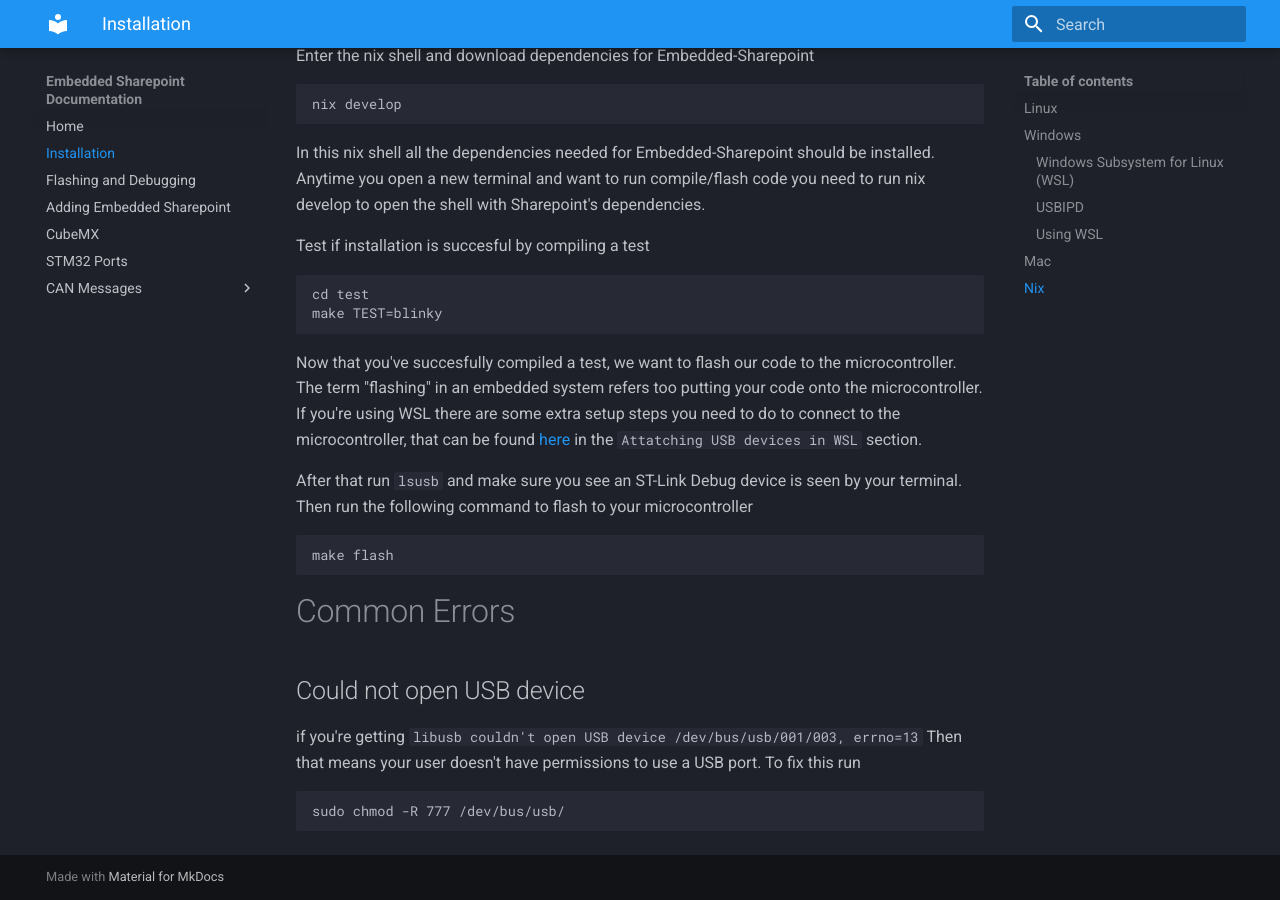
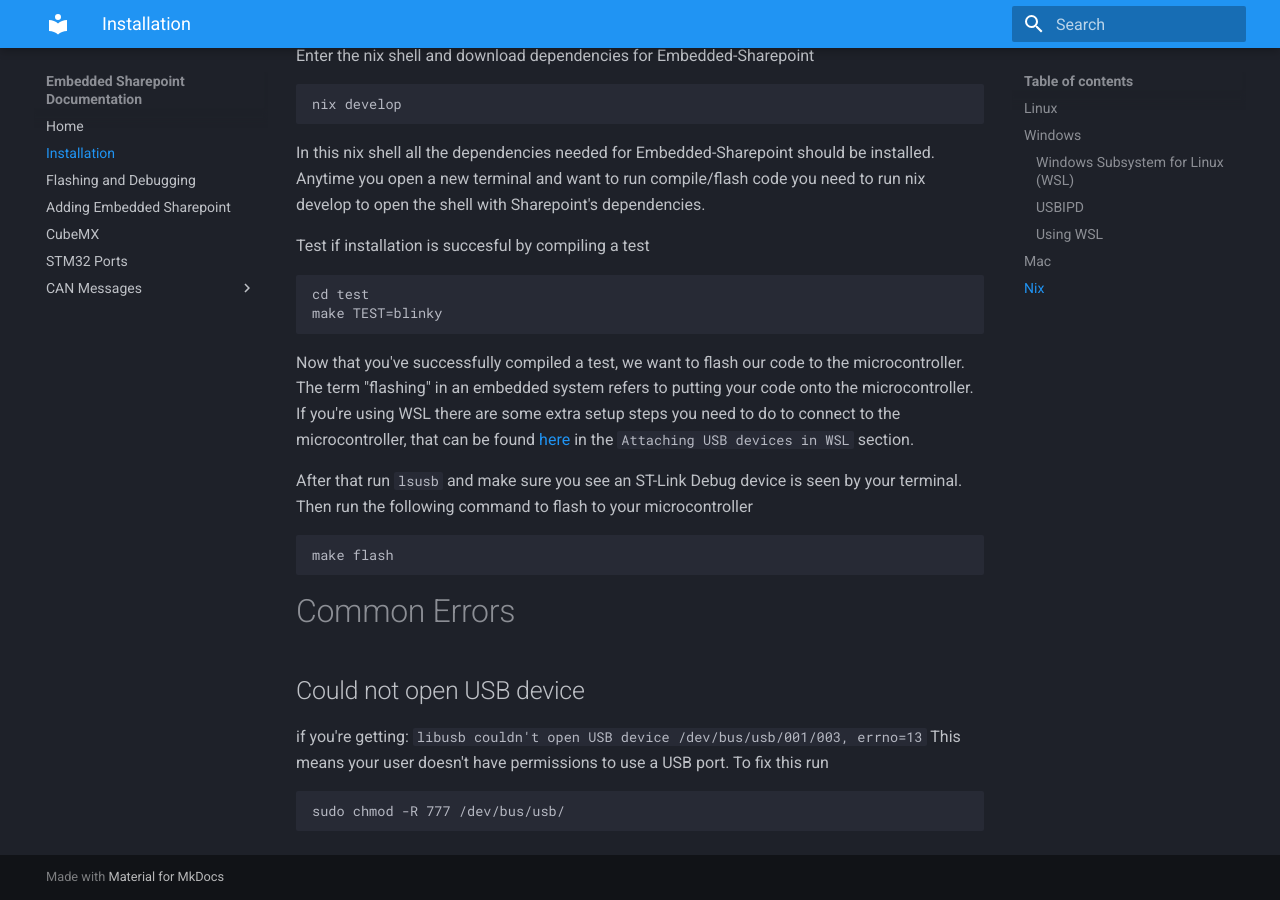
Before and after one commit to lhr-solar/Embedded-Sharepoint, an MkDocs documentation site: the page built from docs/Installation.md, in a window 1280 px wide and 900 px high, scrolled down 1955 px. Built offline with MkDocs 1.6.1 and Material for MkDocs 9.7.7, drawn with Linux system fonts in a browser that asks for light colours.

Commit message:
gemini suggestions

````diff
--- a/docs/Installation.md
+++ b/docs/Installation.md
@@ -73,7 +73,7 @@ Test if installation is succesful by compiling a test
 cd test
 make TEST=blinky
 ```
-Now that you've succesfully compiled a test, we want to flash our code to the microcontroller. The term "flashing" in an embedded system refers too putting your code onto the microcontroller. If you're using WSL there are some extra setup steps you need to do to connect to the microcontroller, that can be found [here](./FlashAndTheBug.md/) in the `Attatching USB devices in WSL` section.
+Now that you've successfully compiled a test, we want to flash our code to the microcontroller. The term "flashing" in an embedded system refers to putting your code onto the microcontroller. If you're using WSL there are some extra setup steps you need to do to connect to the microcontroller, that can be found [here](./FlashAndTheBug.md) in the `Attaching USB devices in WSL` section.
 
 After that run ``lsusb`` and make sure you see an ST-Link Debug device is seen by your terminal. Then run the following command to flash to your microcontroller
 ```sh
@@ -83,9 +83,9 @@ make flash
 # Common Errors
 
 ## Could not open USB device
-if you're getting
+if you're getting:
 ```libusb couldn't open USB device /dev/bus/usb/001/003, errno=13```
-Then that means your user doesn't have permissions to use a USB port.  To fix this run
+This means your user doesn't have permissions to use a USB port.  To fix this run
 ```sh
 sudo chmod -R 777 /dev/bus/usb/
 ```
--- a/docs/generate_stm_ports.py
+++ b/docs/generate_stm_ports.py
@@ -1,4 +1,3 @@
-# ...existing code...
 import os
 from pathlib import Path
 
````
Also changed, not shown: docs/FlashAndTheBug.md (+1 -1 lines), docs/README.md (+1 -1 lines).
